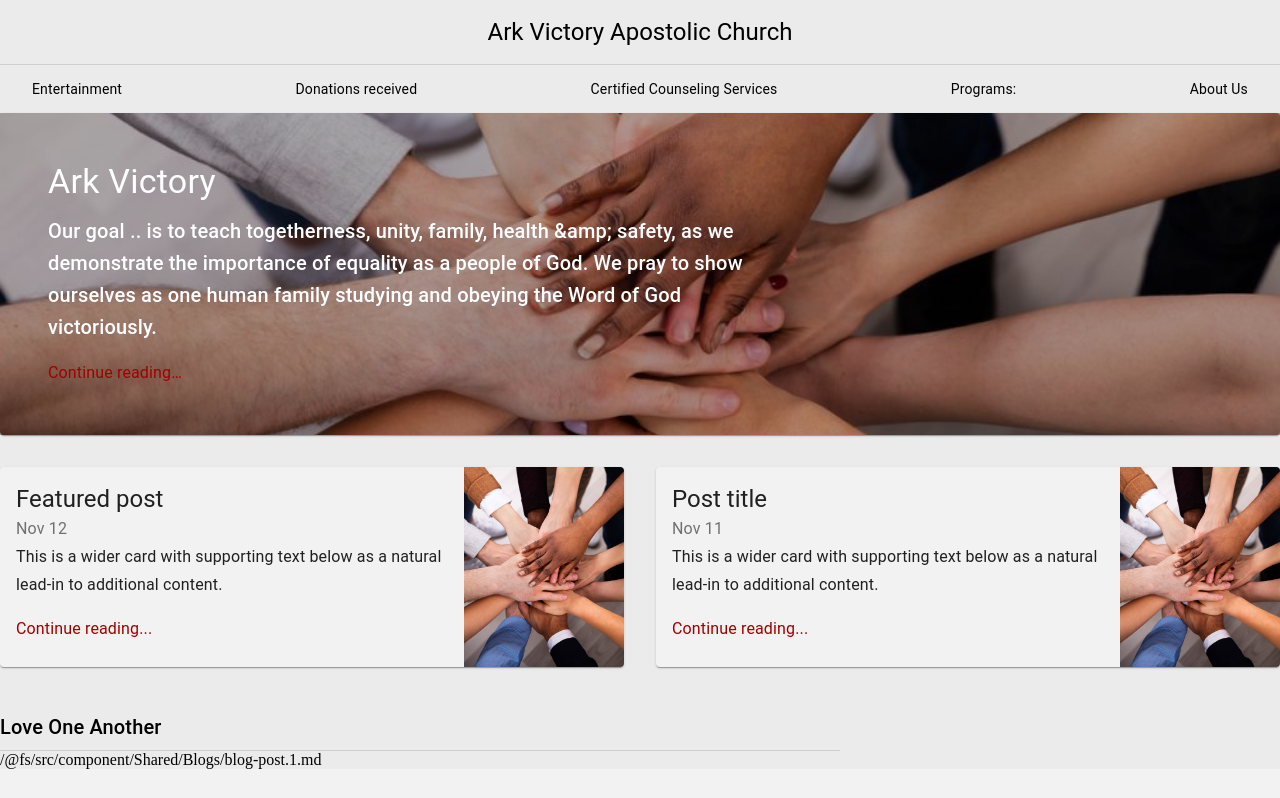
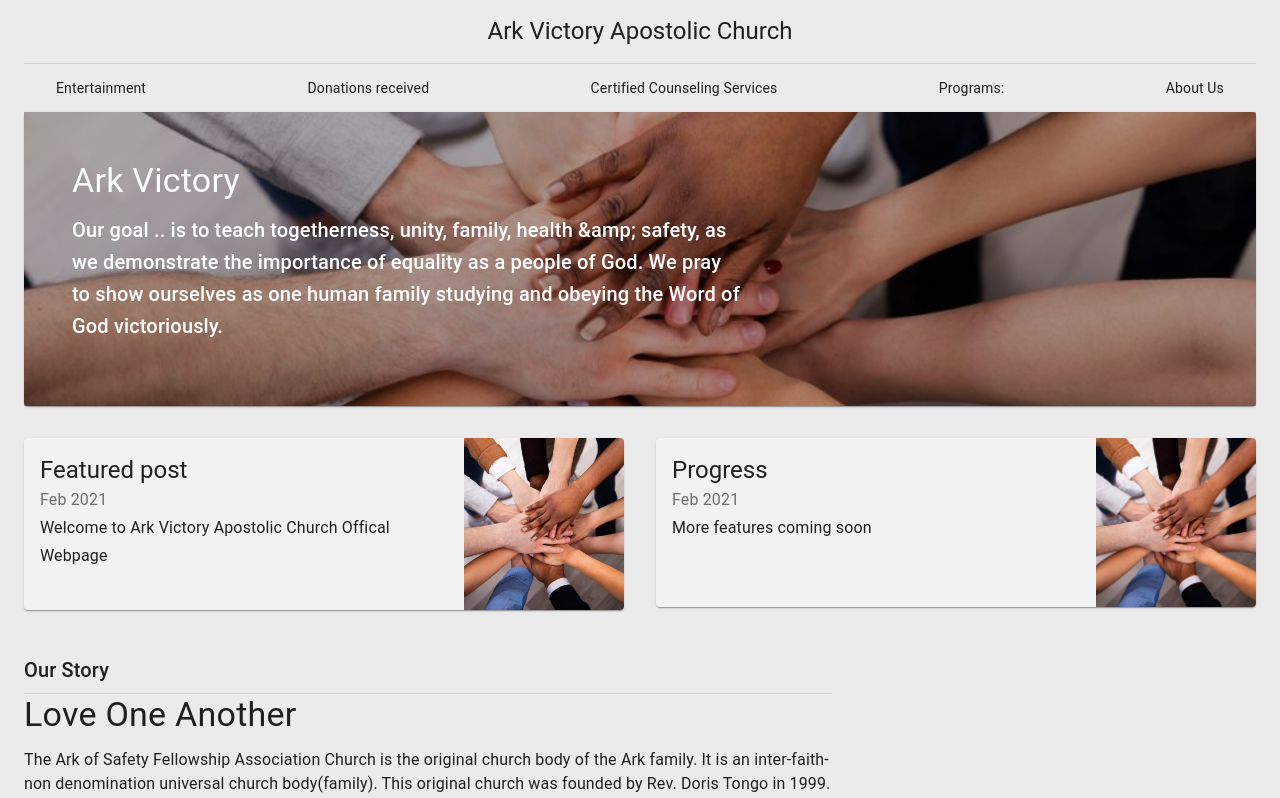
Before and after one commit to Jayammo/ArkVictoryWeb, a React (Create React App) app: page / in a window 1280 px wide. Shown: the top 798 px of the page. Built offline with nearby package versions, Linux system fonts and the light colour scheme.

Commit message:
Make Markdowns work

```diff
--- a/src/App.js
+++ b/src/App.js
@@ -1,5 +1,6 @@
-import { makeStyles } from "@material-ui/core";
+import { makeStyles, CssBaseline, Container } from "@material-ui/core";
 import React from "react";
+import { BrowserRouter as Router, Switch, Route } from "react-router-dom";
 import Footer from "./component/Footer/Footer";
 import Header from "./component/Header/Header";
 import Home from "./component/Pages/Home/Home";
@@ -8,31 +9,52 @@ const useStyles = makeStyles((theme) => {
   console.log({ theme });
   return {
     background: {
-      zIndex: 2,
+      zIndex: -2,
       backgroundColor: "#ebebeb",
-      height: "100%",
     },
   };
 });
 
 const sections = [
-  { title: "Entertainment", url: "#" },
-  { title: "Donations received", url: "#" },
-  { title: "Certified Counseling Services", url: "#" },
-  { title: "Programs:", url: "#" },
-  { title: "About Us", url: "#" },
+  { title: "Entertainment", url: "/entertainment" },
+  { title: "Donations received", url: "/donations" },
+  { title: "Certified Counseling Services", url: "/counseling" },
+  { title: "Programs:", url: "/programs" },
+  { title: "About Us", url: "/about" },
 ];
 
 function App() {
   const classes = useStyles();
   return (
     <div className={classes.background}>
-      <Header title="Ark Victory Apostolic Church" sections={sections} />
-      <Home />
-      <Footer
-        title="Footer"
-        description="Something here to give the footer a purpose!"
-      />
+      <CssBaseline />
+      <Container maxWidth="lg">
+        <Router>
+          <Header title="Ark Victory Apostolic Church" sections={sections} />
+          <Switch>
+            <Route exact path="/" component={Home} />
+            <Route exact path="/entertainment">
+              <div>Entertainment</div>
+            </Route>
+            <Route exact path="/donations">
+              <div>Donations received</div>
+            </Route>
+            <Route exact path="/counseling">
+              <div>Certified Counseling Services</div>
+            </Route>
+            <Route exact path="/programs">
+              <div>Programs</div>
+            </Route>
+            <Route exact path="/about">
+              <div>About Us</div>
+            </Route>
+          </Switch>
+          <Footer
+            title="Footer"
+            description="Something here to give the footer a purpose!"
+          />
+        </Router>
+      </Container>
     </div>
   );
 }
--- a/src/component/Header/Header.js
+++ b/src/component/Header/Header.js
@@ -30,6 +30,9 @@ function Header(props) {
     <React.Fragment>
       <Toolbar className={classes.toolbar}>
         <Typography
+          onClick={() => {
+            window.location.href = "/";
+          }}
           component="h2"
           variant="h5"
           color="inherit"
--- a/src/component/Pages/Home/Home.jsx
+++ b/src/component/Pages/Home/Home.jsx
@@ -1,3 +1,4 @@
+import { useState, useEffect } from "react";
 import { Grid, makeStyles } from "@material-ui/core";
 import React from "react";
 import handsTogetherOne from "../../../assets/HandsTogether1.jpg";
@@ -29,27 +30,29 @@ const mainFeaturedPost = {
 const featuredPosts = [
   {
     title: "Featured post",
-    date: "Nov 12",
-    description:
-      "This is a wider card with supporting text below as a natural lead-in to additional content.",
+    date: "Feb 2021",
+    description: "Welcome to Ark Victory Apostolic Church Offical Webpage",
     image: handsTogetherOne,
     imageText: "Image Text",
   },
   {
-    title: "Post title",
-    date: "Nov 11",
-    description:
-      "This is a wider card with supporting text below as a natural lead-in to additional content.",
+    title: "Progress",
+    date: "Feb 2021",
+    description: "More features coming soon",
     image: handsTogetherOne,
     imageText: "Image Text",
   },
 ];
 
-let posts = [post1];
-
 const Home = (props) => {
   const classes = useStyles();
-  console.log(posts);
+  const [posts, setPosts] = useState([]);
+
+  useEffect(() => {
+    fetch(post1)
+      .then((res) => res.text())
+      .then((md) => setPosts([md]));
+  }, []);
   return (
     <>
       <MainFeaturedPost post={mainFeaturedPost} />
@@ -59,7 +62,7 @@ const Home = (props) => {
         ))}
       </Grid>
       <Grid container spacing={5} className={classes.mainGrid}>
-        <Main title="Love One Another" posts={posts} />
+        <Main title="Our Story" posts={posts} />
       </Grid>
     </>
   );
--- a/src/component/Shared/Blogs/blog-post.1.md
+++ b/src/component/Shared/Blogs/blog-post.1.md
@@ -1,9 +1,11 @@
-# Sample blog post
+# Love One Another
 
 The Ark of Safety Fellowship Association Church is the original church body of the Ark family. It is an
 inter-faith-non denomination universal church body(family). This original church was founded by Rev.
 Doris Tongo in 1999. This church body was founded in the Bronx, New York. The Ark Victory Apostolic
-church is our new church body located in Waynesboro, Georgia. The two churches have emerged. Rev.
+church is our new church body located in Waynesboro, Georgia.
+
+The two churches have emerged. Rev.
 Doris Tongo is the Pastor. We believe in the Sacred Gospel of Jesus Christ. We believe in Togetherness as
 a community. (Family) Our programs are taught from our Community Development Center. The Ark
 Realty and Construction is our Real estate arm and we have a United Federation of Churches as our
--- a/src/component/Shared/Features/FeaturedPost.js
+++ b/src/component/Shared/Features/FeaturedPost.js
@@ -12,6 +12,7 @@ import Hidden from "@material-ui/core/Hidden";
 const useStyles = makeStyles({
   card: {
     display: "flex",
+    minHeight: "169.62px",
   },
   cardDetails: {
     flex: 1,
@@ -40,9 +41,6 @@ function FeaturedPost(props) {
               <Typography variant="subtitle1" paragraph>
                 {post.description}
               </Typography>
-              <Typography variant="subtitle1" color="primary">
-                Continue reading...
-              </Typography>
             </CardContent>
           </div>
           <Hidden smDown>
--- a/src/component/Shared/Features/MainFeaturedPost.js
+++ b/src/component/Shared/Features/MainFeaturedPost.js
@@ -61,9 +61,6 @@ function MainFeaturedPost(props) {
             <Typography variant="h6" color="inherit" paragraph>
               {post.description}
             </Typography>
-            <Link variant="subtitle1" href="#">
-              {post.linkText}
-            </Link>
           </div>
         </Grid>
       </Grid>
```
Also changed, not shown: 1 other file (tests, documents, lock files or other folders).
